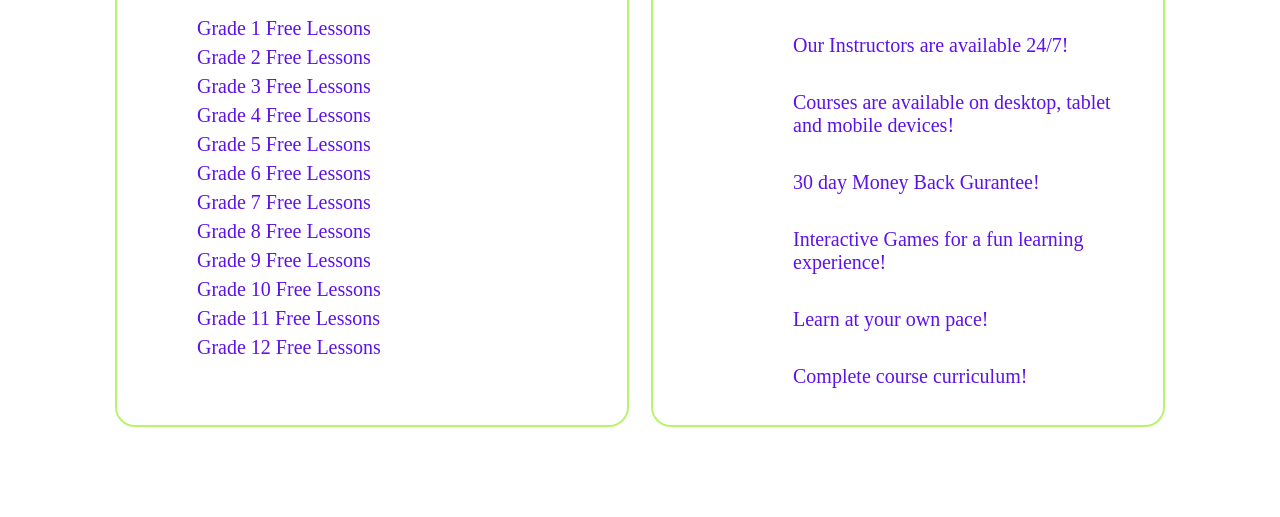
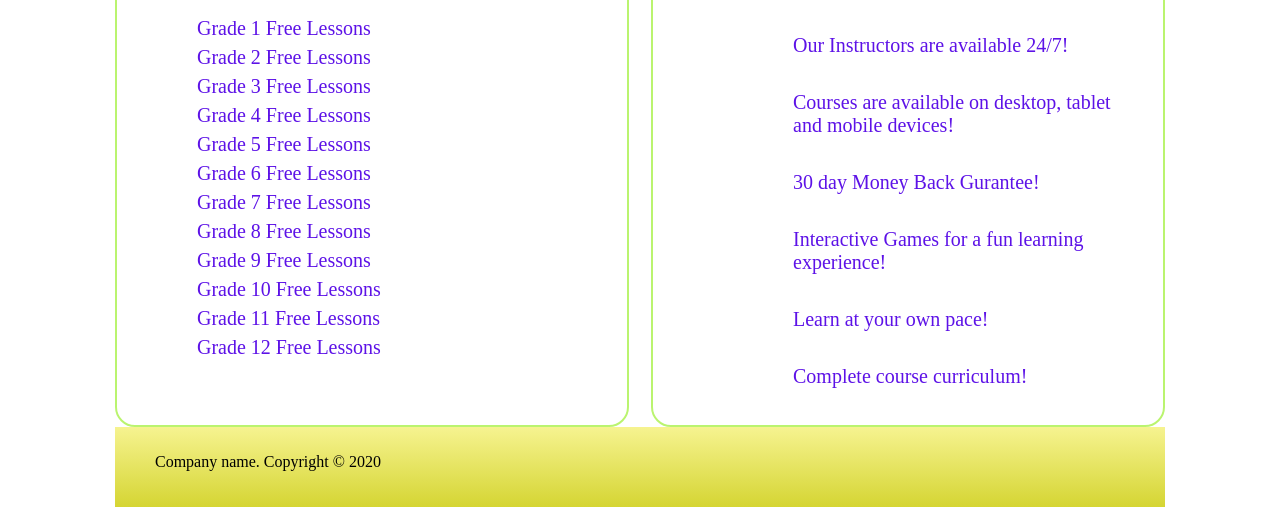
Before and after one commit to cameron-stock/CodeWebsite, a plain HTML site: page index.html in a window 1280 px wide. Shown: the part 652-1169 px from the top of the page. Before the commit the page ends 1079 px from the top, so only its background shows below. Drawn offline with Linux system fonts and the light colour scheme.

Commit message:
finished footer elements

```diff
--- a/index.html
+++ b/index.html
@@ -72,6 +72,14 @@
                     </ul>
 
                 </div>
+                <div class="clear">
+                    <footer class="footer">
+                        <div>
+                            <p>Company name. Copyright &copy; 2020</p>
+                        </div>
+
+                    </footer>
+                </div>
 
             </div>
 
--- a/styling.css
+++ b/styling.css
@@ -1,3 +1,7 @@
+body{
+    font: Arial, Helvetica, sans-serif;
+}
+
 #container{
     width: 1050px;
     /*border: 1px solid grey;*/
@@ -37,6 +41,7 @@ h1 a{
     font-size: 15px;
     color: #E36A0C;
     /*background: white url(images/searchlogotwo.png) right center no-repeat;*/
+    border: 1px solid #C8D03E;
 
 
 }
@@ -157,8 +162,6 @@ ul{
     -o-transition: font-size 0.3s ease;
     -ms-transition: font-size 0.3s ease;
     transition: font-size 0.3s ease;
-
-
 }
 #leftsidebar{
     float: left;
@@ -167,3 +170,10 @@ ul{
 #rightsidebar{
     float: right;
 }
+
+.footer{
+    height: 60px;
+    background: linear-gradient(#F6F390, #D5D533);
+    padding: 10px 40px;
+    margin: 40px 0 10px 0;
+}
```
